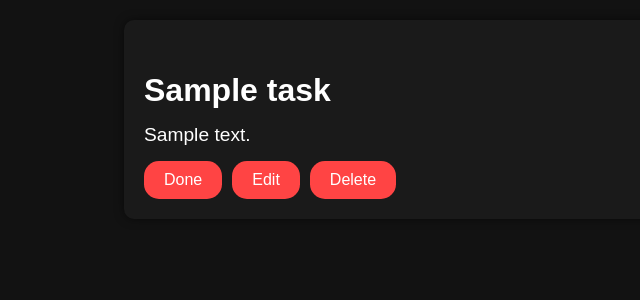
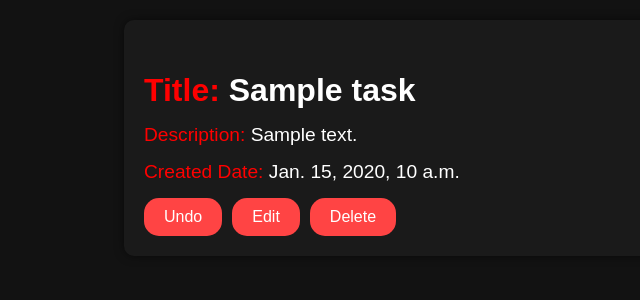
Before and after one commit to amirhs110/Todo-app, a Django app: page /task/1/ in a window 1280 px wide. Shown: the part 70-370 px from the top of the page, without its empty margins (0-640 px from the left). Run offline with Django 4.2, Linux system fonts and the light colour scheme; tables that the repository leaves empty hold one stand-in row (values such as "Sample post").

Commit message:
add Task Done View to set tasks completed

```diff
--- a/core/statics/css/detail.css
+++ b/core/statics/css/detail.css
@@ -53,6 +53,10 @@
     background-color: #ff0000;
 }
 
+.sp-color{
+    color: #ff0000;
+}
+
 @media (max-width: 768px) {
     .nav-links {
         display: none;
--- a/core/task/urls.py
+++ b/core/task/urls.py
@@ -1,5 +1,5 @@
 from django.urls import path
-from .views import HomeView, TaskListView, TaskDetailView, TaskCreateView, TaskEditView, TaskDeleteView
+from .views import HomeView, TaskListView, TaskDetailView, TaskCreateView, TaskEditView, TaskDeleteView, TaskDoneView
 
 app_name = 'task'
 
@@ -10,4 +10,5 @@ urlpatterns = [
     path('task/create/', TaskCreateView.as_view(), name="create"),
     path('task/edit/<int:pk>/', TaskEditView.as_view(), name="edit"),
     path('task/delete/<int:pk>/', TaskDeleteView.as_view(), name="delete"),
+    path('task/done/<int:pk>/', TaskDoneView.as_view(), name="done"),
 ]
--- a/core/task/views.py
+++ b/core/task/views.py
@@ -1,5 +1,7 @@
-from django.shortcuts import render
+from django.http import HttpResponse
+from django.shortcuts import redirect, render
 from django.urls import reverse_lazy
+from django.views import View
 from django.views.generic import TemplateView, ListView, DetailView, CreateView, UpdateView, DeleteView
 from .models import Task
 
@@ -38,3 +40,18 @@ class TaskEditView(UpdateView):
 class TaskDeleteView(DeleteView):
     model = Task
     success_url = reverse_lazy("task:dashboard")
+
+
+class TaskDoneView(View):
+    model = Task
+    success_url = reverse_lazy("task:dashboard")
+
+
+    def get(self,request,*args, **kwargs):
+        obj = Task.objects.get(id=kwargs.get('pk'))
+        if obj.complete:
+            obj.complete = False
+        else:
+            obj.complete = True
+        obj.save()
+        return redirect(self.success_url)
--- a/core/templates/task/task_detail.html
+++ b/core/templates/task/task_detail.html
@@ -12,10 +12,15 @@
     <main>
         <section class="task-detail">
             <div class="task-card">
-                <h3>{{object.title}}</h3>
-                <p>{{object.content}}</p>
+                <h3><span class="sp-color">Title:</span> {{object.title}}</h3>
+                <p><span class="sp-color">Description:</span> {{object.content}}</p>
+                <p><span class="sp-color">Created Date:</span> {{object.created_date}}</p>
                 <div class="task-buttons">
-                    <a href="#" class="btn btn-check">Done</a>
+                    {% if object.complete %}
+                        <a href="{% url 'task:done' pk=object.id %}" class="btn btn-check">Undo</a>
+                    {% else %}
+                        <a href="{% url 'task:done' pk=object.id %}" class="btn btn-check">Done</a>
+                    {% endif %}
                     <a href="#" class="btn btn-edit">Edit</a>
                     <a href="#" class="btn btn-delete">Delete</a>
                 </div>
```
Also changed, not shown: core/templates/task/dashboard.html (+12 -3 lines).
